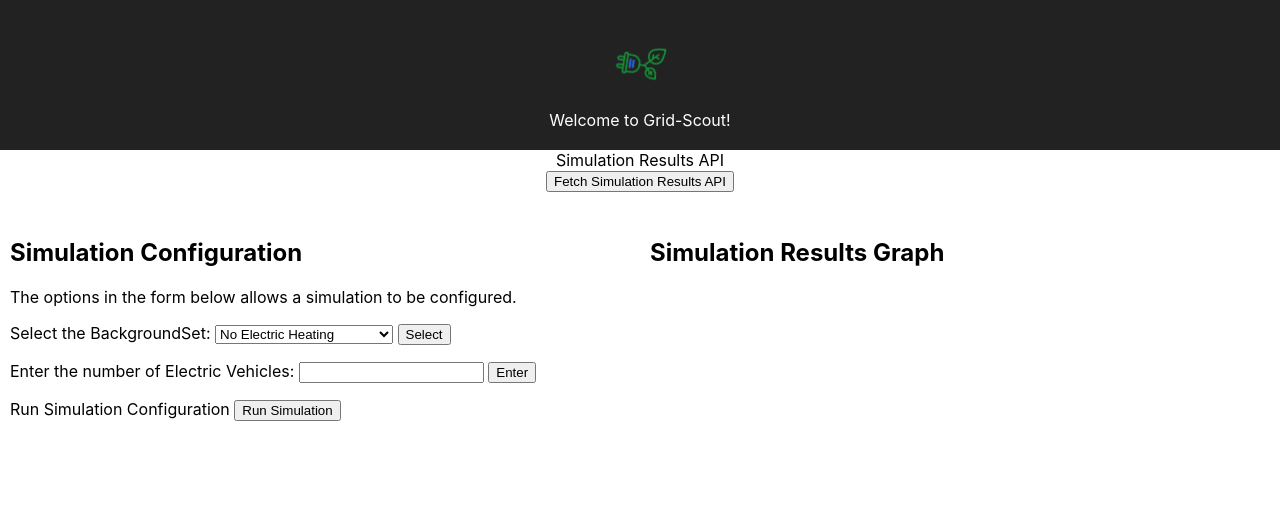
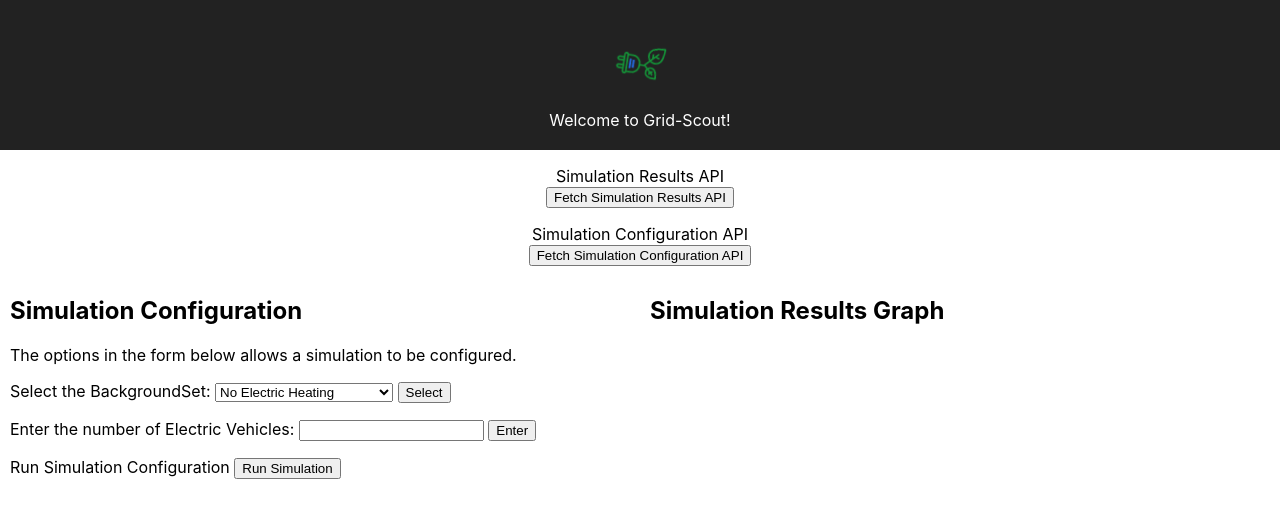
Before and after one commit to SteveVanSteve/uni-simulation-project-REACT, a React (Create React App) app: page / in a window 1280 px wide. Shown: the top 518 px of the page. Built offline with nearby package versions, Linux system fonts and the light colour scheme; no server answers.

Commit message:
Config is there to fetch but w/ auth issues

```diff
--- a/src/App.js
+++ b/src/App.js
@@ -1,6 +1,7 @@
 import logo from './Grid_Scout_Logo.png.png';
 import './App.css';
 import ResultsFetchAPI from './components/ResultsFetchAPI';
+import ConfigFetchAPI from './components/ConfigFetchAPI';
 
 function App() {
   return (
@@ -11,10 +12,10 @@ function App() {
           Welcome to Grid-Scout!
         </p>
         </header>
-        <ResultsFetchAPI />
         <p>
-
+          <ResultsFetchAPI />
         </p>
+          <ConfigFetchAPI />
     </div>
   );
 }
--- /dev/null
+++ b/src/components/ConfigFetchAPI.js
@@ -0,0 +1,25 @@
+import React, {useState} from 'react';
+
+function ConfigFetchAPI() {
+    const [data, setData] = useState()
+
+    const apiGet = () => {
+        fetch("http://127.0.0.1:8000/simulationconfig/")
+        .then((response) => response.json())
+        .then((json) => {
+            console.log(json);
+            setData(json);
+    });
+};
+
+return (
+    <div>
+        Simulation Configuration API <br />
+        <button onClick={apiGet}>Fetch Simulation Configuration API</button>
+        <br />
+        {JSON.stringify(data, null, 2)}
+    </div>
+    );
+}
+
+export default ConfigFetchAPI;
```
